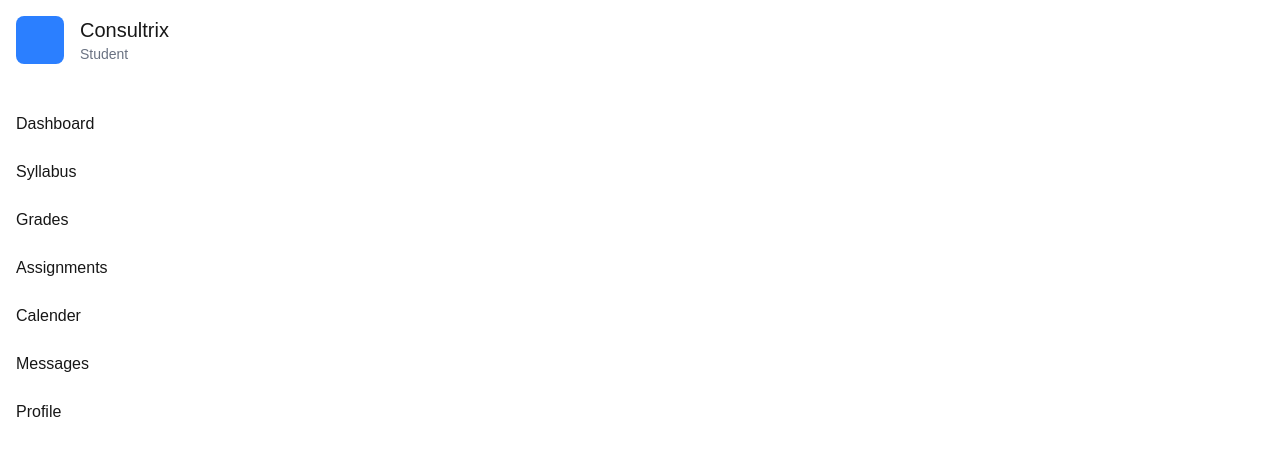
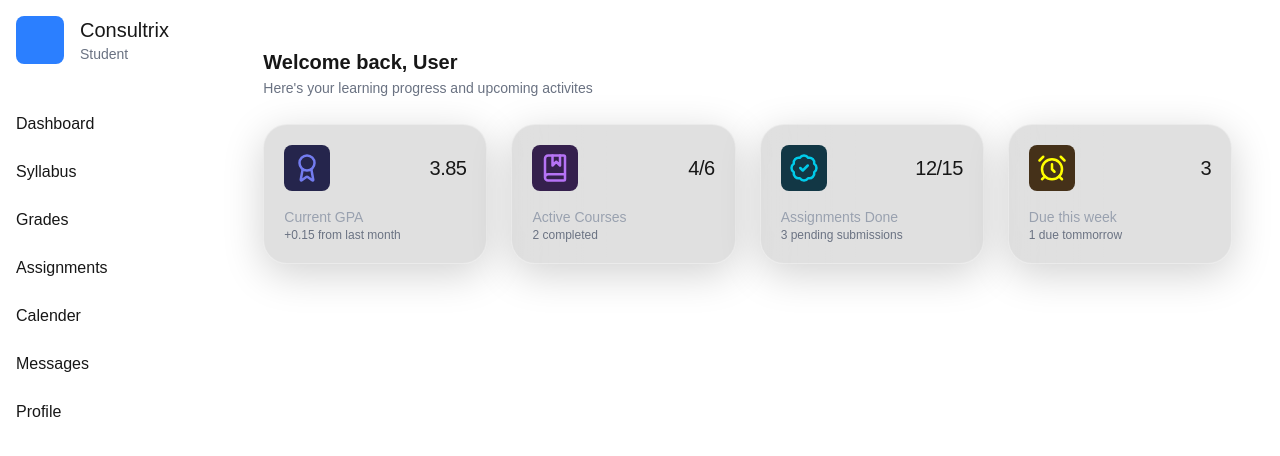
Before and after one commit to DoughSec/Consultrix-client, a Next.js app: page /student/dashboard in a window 1280 px wide. Shown: the top 456 px of the page. Built offline with nearby package versions, Linux system fonts and the light colour scheme.

Commit message:
Update: added glasscards to the dashboardpage, adjusted some varibles inside glasscard component

```diff
--- a/src/app/student/dashboard/page.js
+++ b/src/app/student/dashboard/page.js
@@ -1,6 +1,29 @@
+import GlassCard from "@/components/GlassCard";
+
+import { LuAward, LuBookMarked, LuBadgeCheck, LuAlarmClock, LuChartLine } from "react-icons/lu";
+
+
+const quickStats = [
+    { icon: <LuAward color="#737CF0" size={30} />, iconBg: 'bg-[#25254C]', value: "3.85", label: 'Current GPA', subLabel: "+0.15 from last month" },
+    { icon: <LuBookMarked color="#B673F5" size={30} />, iconBg: 'bg-[#35204D]', value: "4/6", label: 'Active Courses', subLabel: "2 completed" },
+    { icon: <LuBadgeCheck color="#00CBEA" size={30} />, iconBg: 'bg-[#123745]', value: "12/15", label: 'Assignments Done', subLabel: "3 pending submissions" },
+    { icon: <LuAlarmClock color="yellow" size={30} />, iconBg: 'bg-[#453119]', value: "3", label: 'Due this week', subLabel: "1 due tommorrow" },
+
+]
 export default function StudentDashboard() {
     return (
-        <div>
+        <div className="flex flex-col gap-6 ">
+
+            {/* Welcome header */}
+            <section>
+                <h1 className="text-xl font-bold">Welcome back, User</h1>
+                <span className="text-sm text-gray-500">Here's your learning progress and upcoming activites</span>
+            </section>
+
+            {/* quick stats sections */}
+            <section className="flex gap-6 ">
+                {quickStats.map((item, _) => <GlassCard key={_} icon={item.icon} iconBg={item.iconBg} value={item.value} label={item.label} subLabel={item.subLabel} />)}
+            </section>
         </div>
     )
 }
--- a/src/app/student/layout.js
+++ b/src/app/student/layout.js
@@ -14,7 +14,7 @@ export default function StudentLayout({ children }) {
     return (
         <div className="flex">
             <SideBar links={links} />
-            <main className="p-12">{children}</main>
+            <main className="p-12 w-full">{children}</main>
         </div>
     )
 }
--- a/src/components/GlassCard.js
+++ b/src/components/GlassCard.js
@@ -1,23 +1,16 @@
-export default function GlassCard({
-  title,
-  value,
-  subtitle,
-  accent = "from-cyan-300 to-blue-300",
-}) {
+export default function GlassCard({ icon, iconBg, value, label, subLabel }) {
   return (
-    <article className="group relative overflow-hidden rounded-3xl border border-white/35 bg-white/12 p-5 shadow-[0_10px_40px_rgba(0,0,0,0.18)] backdrop-blur-2xl transition-transform duration-200 hover:-translate-y-1">
-      <div
-        className={`pointer-events-none absolute -right-12 -top-12 h-40 w-40 rounded-full bg-gradient-to-br ${accent} opacity-35 blur-2xl transition-opacity duration-200 group-hover:opacity-55`}
-      />
-      <div className="pointer-events-none absolute inset-0 rounded-3xl border border-white/45" />
-      <div className="pointer-events-none absolute inset-0 rounded-3xl bg-gradient-to-b from-white/35 via-white/10 to-transparent" />
-
-      <div className="relative z-10 space-y-1">
-        <p className="text-sm font-medium text-slate-800/80">{title}</p>
-        <p className="text-3xl font-semibold tracking-tight text-slate-900">
+    <article className="flex flex-col flex-1 gap-4 overflow-hidden rounded-3xl border border-white/35 bg-black/12 p-5 shadow-[0_10px_40px_rgba(0,0,0,0.18)] backdrop-blur-2xl transition-transform duration-200 hover:-translate-y-1">
+      <div className="flex justify-between items-center">
+        <span className={`${iconBg} p-2 rounded-lg`}>{icon}</span>
+        <p className="text-xl tracking-tight">
           {value}
         </p>
-        <p className="text-sm text-slate-800/70">{subtitle}</p>
+      </div>
+
+      <div className="flex flex-col">
+        <span className="text-sm text-gray-400">{label}</span>
+        <span className="text-xs text-gray-500">{subLabel}</span>
       </div>
     </article>
   );
```
